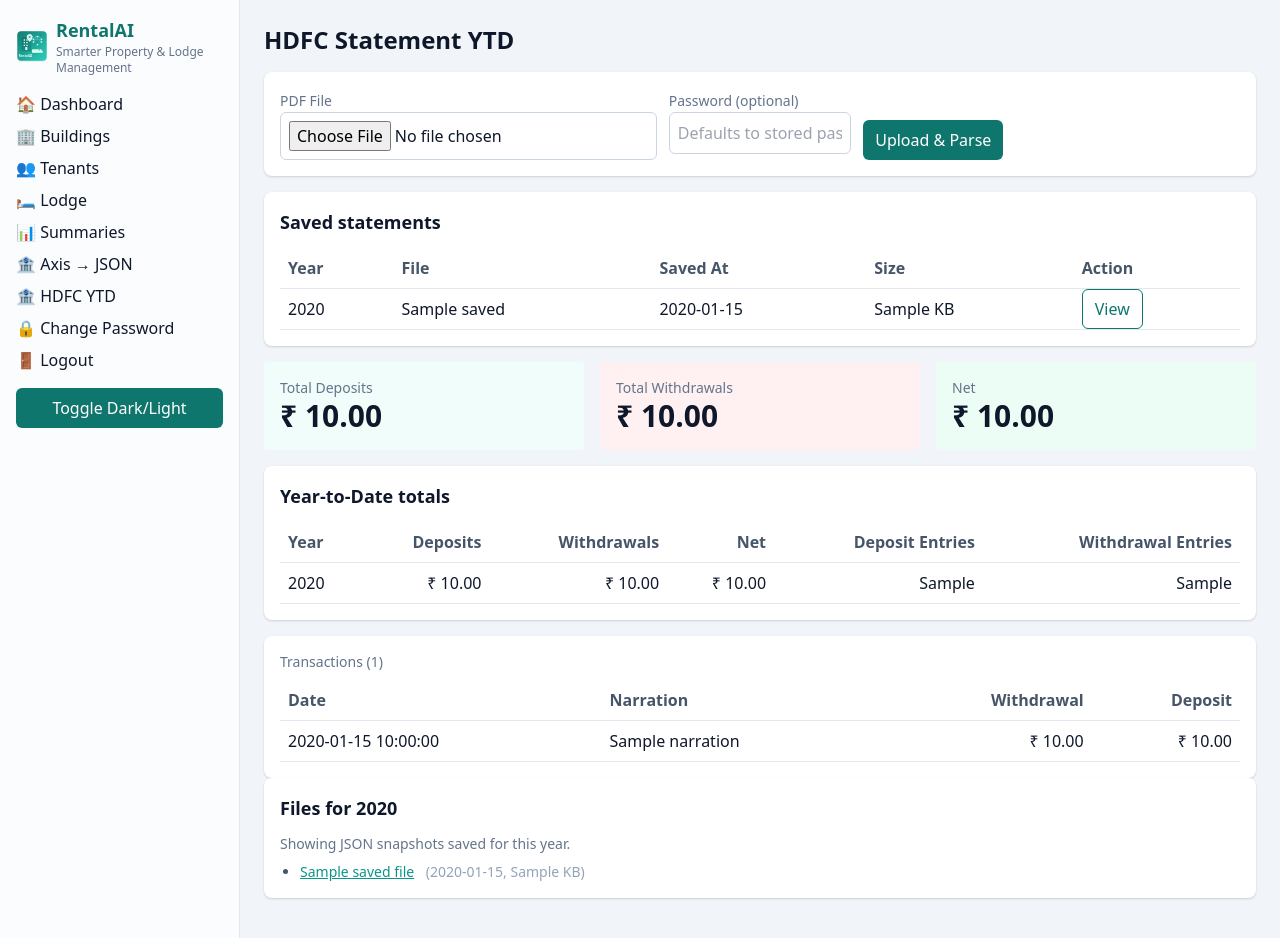
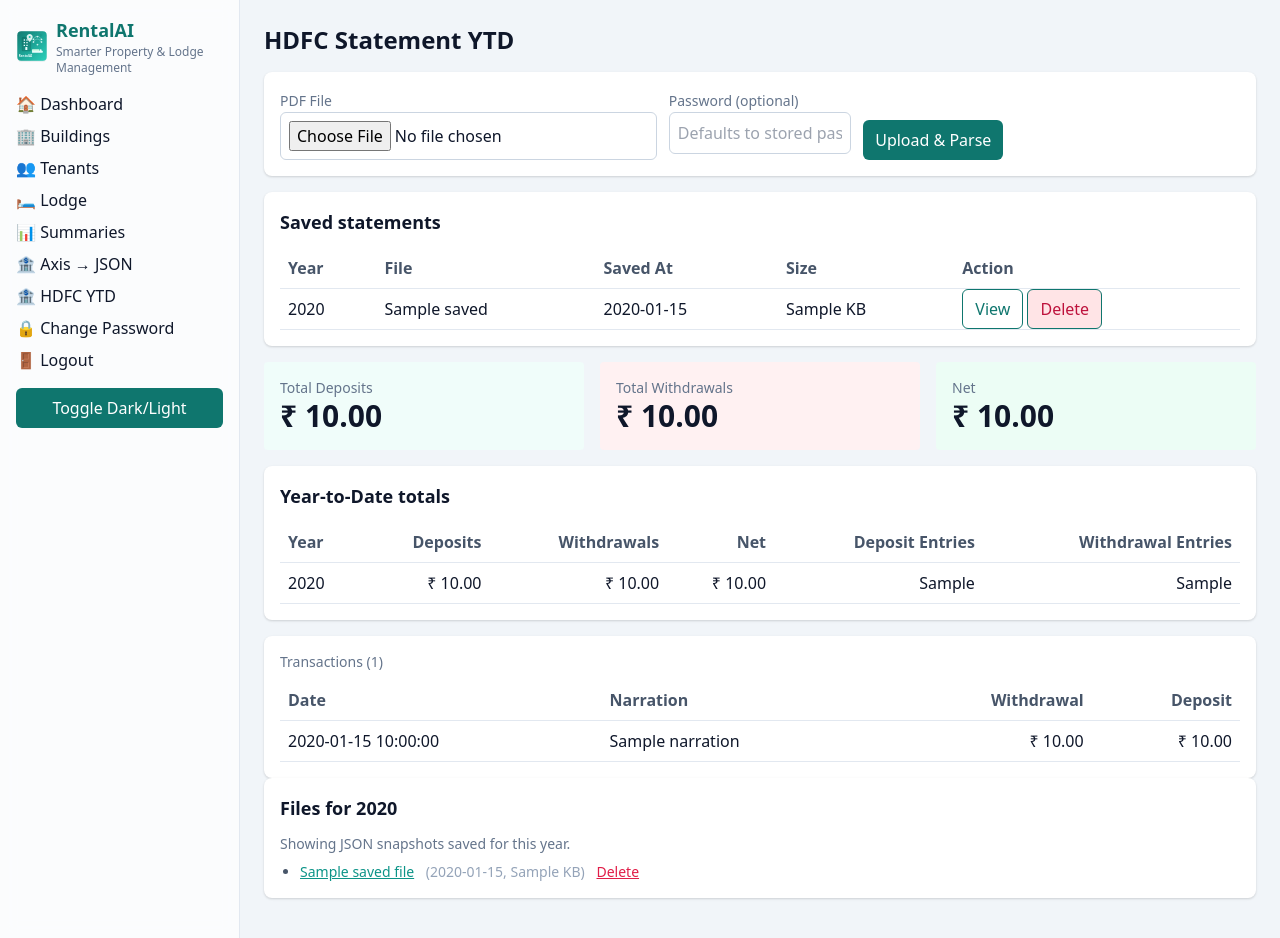
Before and after one commit to bibujohny/rentalAI, a Flask app: template app/templates/pdf_hdfc_ytd.html in a window 1280 px wide. Run offline with Flask 3, Linux system fonts and the light colour scheme; the template is opened without the code that fills it: most values are stand-ins (such as "Sample title", 1, 10 or a date in 2020); some libraries are stand-ins or nearby versions.

Commit message:
Allow deleting saved HDFC YTD JSON snapshots

```diff
--- a/app/routes/pdf_summary.py
+++ b/app/routes/pdf_summary.py
@@ -412,6 +412,22 @@ def hdfc_ytd():
 
     view_year = request.args.get('view_year', type=int)
     view_file = request.args.get('view_file')
+    delete_year = request.args.get('delete_year', type=int)
+    delete_file = request.args.get('delete_file')
+
+    if delete_year and delete_file:
+        try:
+            base = hdfc_saved_base()
+            target = os.path.join(base, str(delete_year), delete_file)
+            if os.path.isfile(target):
+                os.remove(target)
+                flash(f"Deleted saved file {delete_file}.", 'info')
+            else:
+                flash('Selected file not found.', 'warning')
+        except Exception:
+            current_app.logger.exception('Failed to delete HDFC YTD JSON')
+            flash('Failed to delete saved data.', 'danger')
+        return redirect(url_for('pdf.hdfc_ytd', view_year=delete_year))
 
     if request.method == 'GET' and view_year:
         base = hdfc_saved_base()
--- a/app/templates/pdf_hdfc_ytd.html
+++ b/app/templates/pdf_hdfc_ytd.html
@@ -40,6 +40,7 @@
           <td class="td">{{ item.size_kb }} KB</td>
           <td class="td">
             <a class="btn-outline" href="{{ url_for('pdf.hdfc_ytd') }}?view_year={{ item.year }}&view_file={{ item.name }}">View</a>
+            <a class="btn-outline bg-rose-100 text-rose-700" href="{{ url_for('pdf.hdfc_ytd') }}?delete_year={{ item.year }}&delete_file={{ item.name }}" onclick="return confirm('Delete saved file {{ item.name }}?');">Delete</a>
           </td>
         </tr>
         {% endfor %}
@@ -131,6 +132,7 @@
     <li>
       <a class="text-teal-600 underline" href="{{ url_for('pdf.hdfc_ytd') }}?view_year={{ selected_year }}&view_file={{ f.name }}">{{ f.name }}</a>
       <span class="ml-2 text-slate-400">({{ f.mtime }}, {{ f.size_kb }} KB)</span>
+      <a class="ml-2 text-rose-600 underline" href="{{ url_for('pdf.hdfc_ytd') }}?delete_year={{ selected_year }}&delete_file={{ f.name }}" onclick="return confirm('Delete saved file {{ f.name }}?');">Delete</a>
     </li>
     {% endfor %}
   </ul>
```
